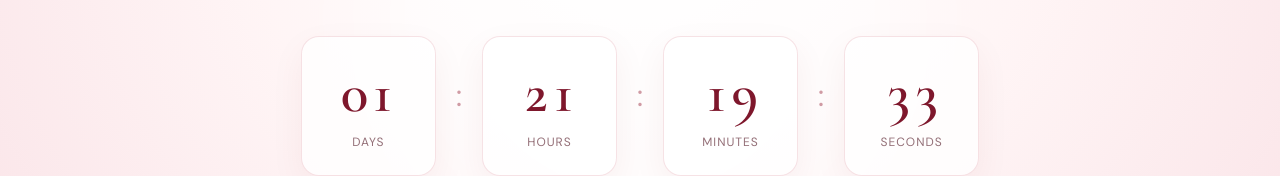
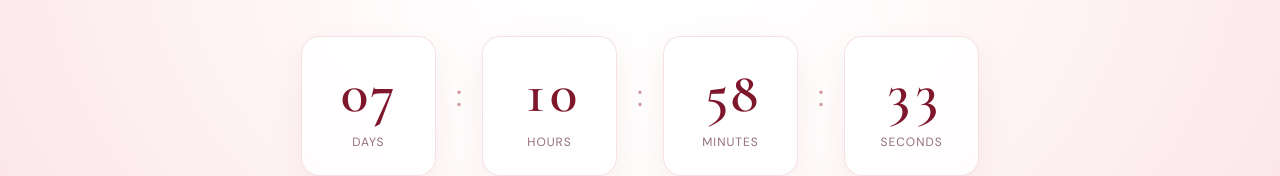
Before and after one commit to nav9718/birthday_surprise, a React (Create React App) app: page / in a window 1280 px wide. Shown: the part 407-583 px from the top of the page. Built offline with nearby package versions, Linux system fonts and the light colour scheme.

Commit message:
Initial commit - romantic website

```diff
--- a/src/App.js
+++ b/src/App.js
@@ -3,9 +3,8 @@ import "./App.css";
 import CountdownPage from "./CountDown";
 import BirthdayCelebration from "./BirthdayCelebration";
 
-// const TARGET_DATE = new Date("2026-11-04T00:00:00+05:30").getTime();
-const TARGET_DATE = new Date("2026-10-29T10:21:00+05:30").getTime();
-console.log(TARGET_DATE)
+const TARGET_DATE = new Date("2026-11-04T00:00:00+05:30").getTime();
+
 
 
 function getTimeLeft() {
```
